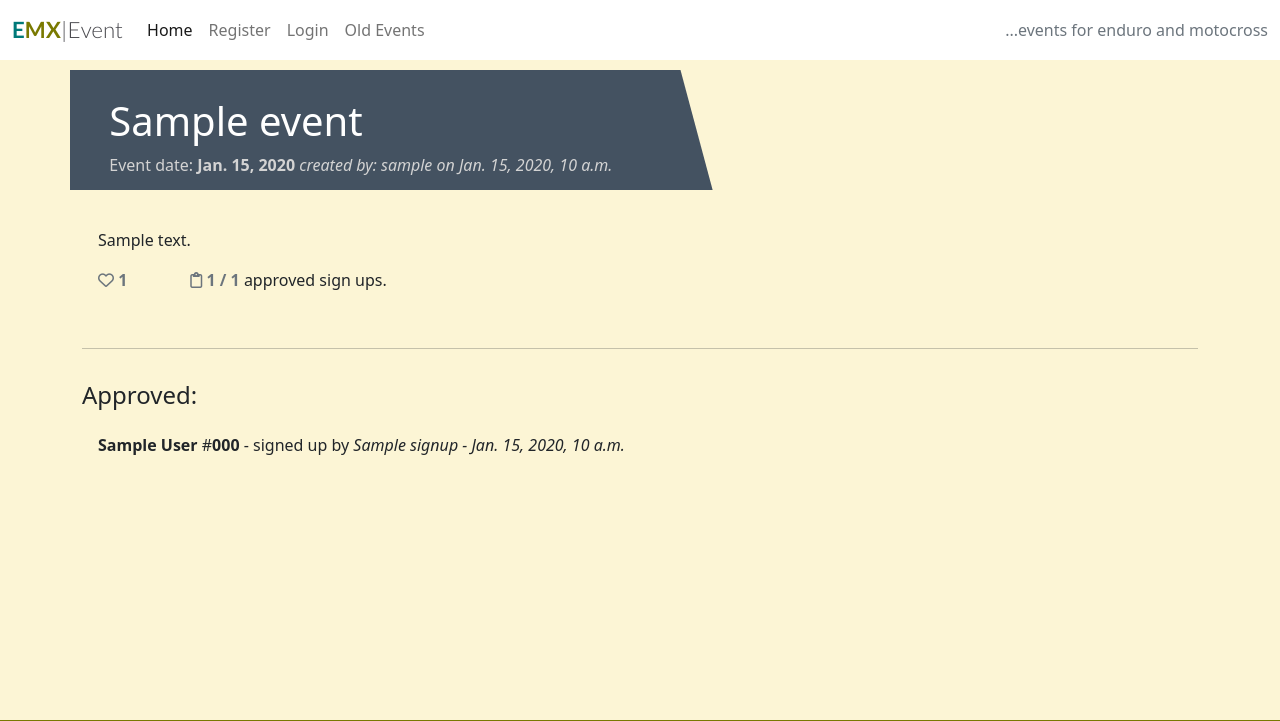
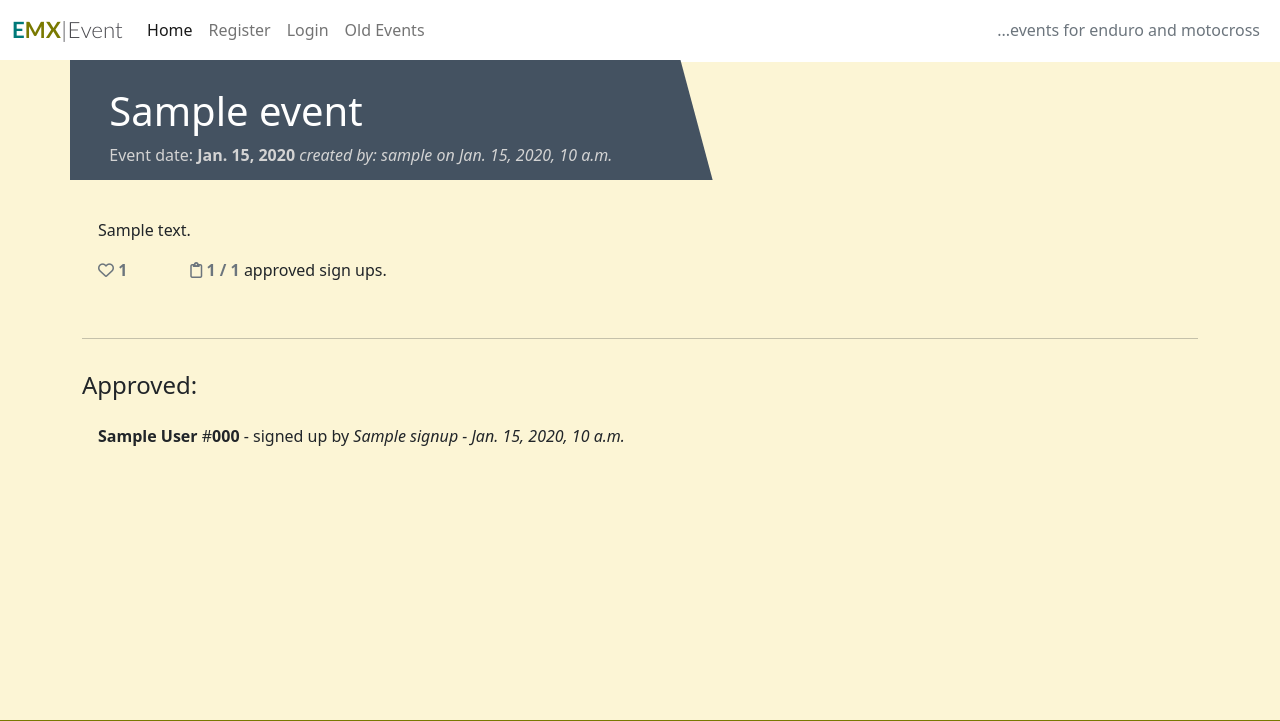
Before and after one commit to RobertAhlin/emx, a Django app: a page that uses templates/base.html in a window 1280 px wide. Shown: the top 721 px of the page. Run offline with Django 3.2, Linux system fonts and the light colour scheme; tables that the repository leaves empty hold one stand-in row (values such as "Sample post"); some libraries are stand-ins or nearby versions.

Commit message:
Made the navbar fixed at top

```diff
--- a/static/css/style.css
+++ b/static/css/style.css
@@ -5,6 +5,22 @@ body {
 a {
     text-decoration: none;
     color: inherit;
+}
+
+.navbar {
+    position: fixed;
+    z-index: 99;
+    width: 50%;
+}
+
+.navbar-text {
+    position: fixed;
+    text-align: right;
+    z-index: 98;
+    right: 0;
+    background-color: #FFFFFF;
+    padding: 20px;
+    width: 50%;
 }
 
 .sign-p {
@@ -40,6 +56,10 @@ a {
 
 .main-bg {
     background-color: #fcf5d5;
+}
+
+.main-padding {
+    padding-top: 50px;
 }
 
 .card {
--- a/templates/base.html
+++ b/templates/base.html
@@ -74,7 +74,7 @@
         </div>
     </div>
 
-    <main class="flex-shrink-0 main-bg">
+    <main class="flex-shrink-0 main-bg main-padding">
         {% block content %}
         <!-- Content hoes here -->
         {% endblock content %}
```
Also changed, not shown: README.md, readmefiles/test-event_with_old_date_01.jpg (added), readmefiles/test-event_with_old_date_02.jpg (added), readmefiles/test-event_with_old_date_03.jpg (added).
